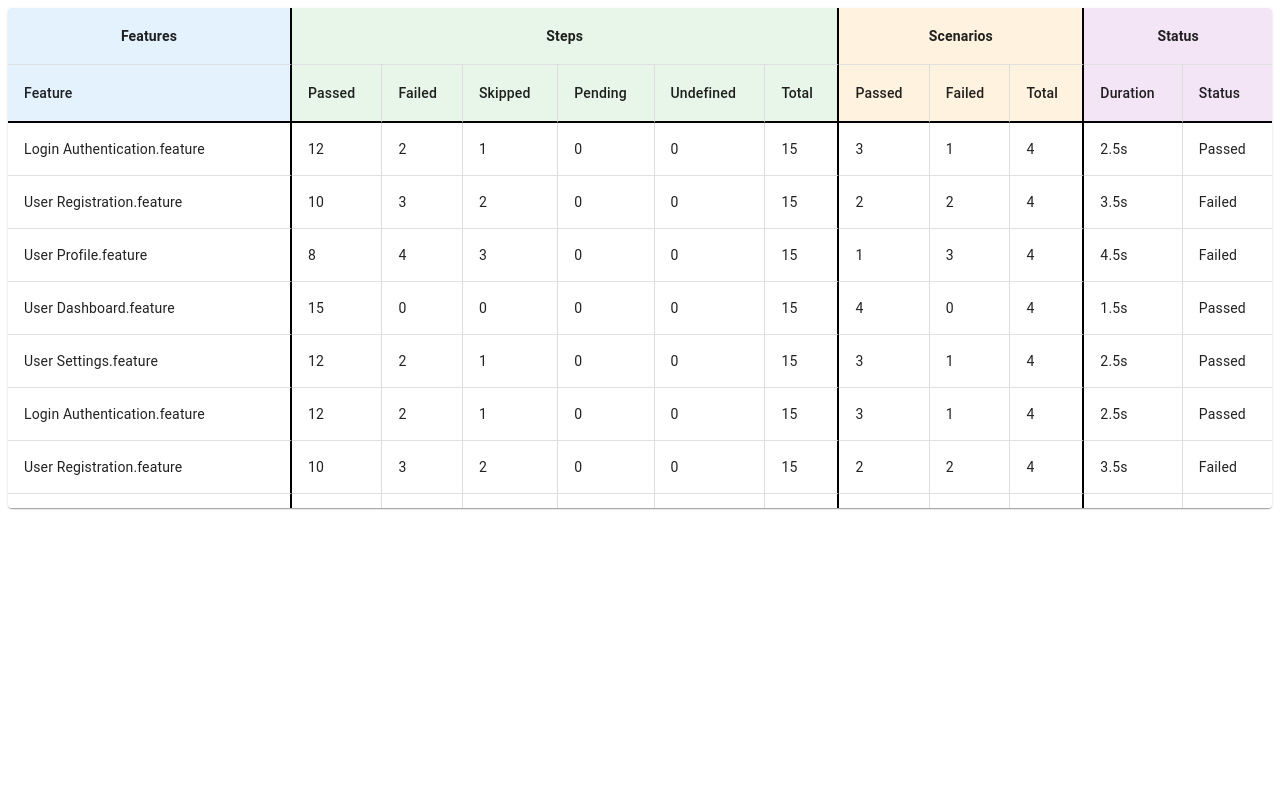
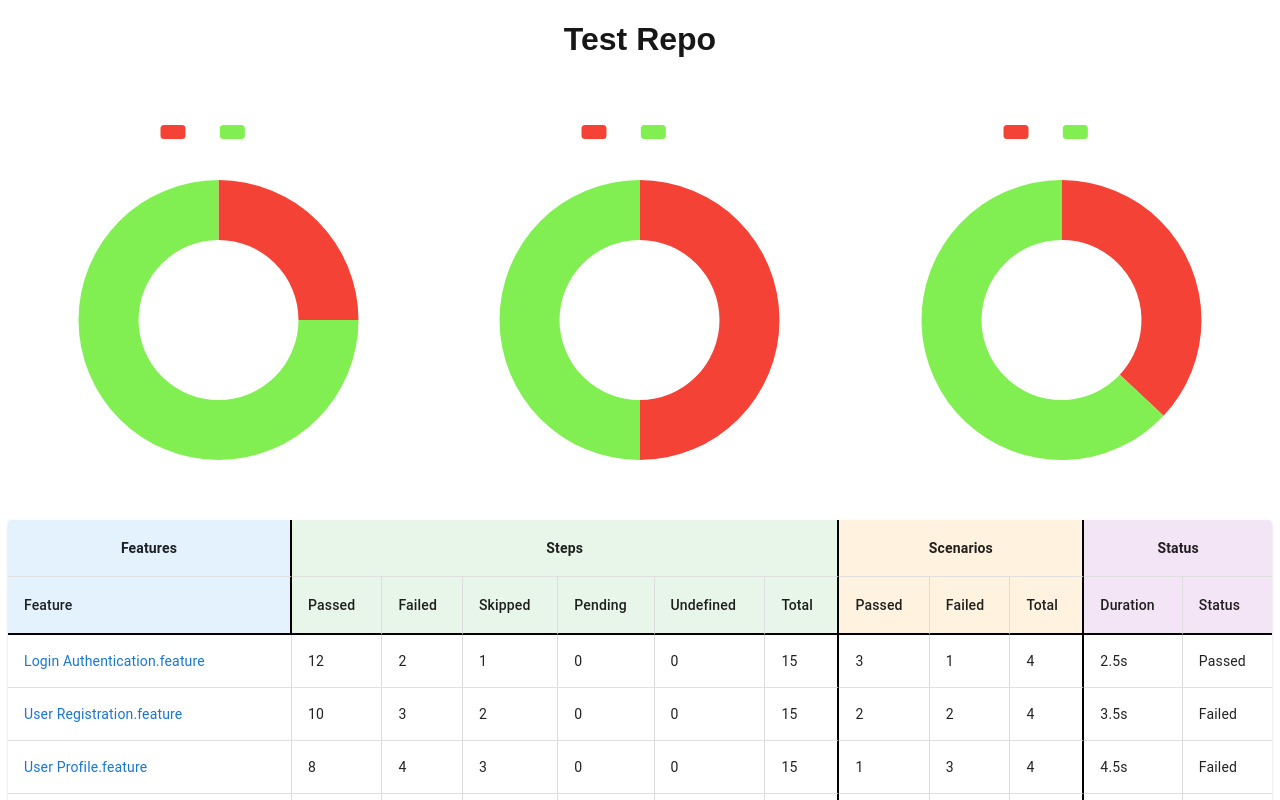
Before and after one commit to Codeyg12/test-view, a Next.js app: page / in a window 1280 px wide. Shown: the top 800 px of the page. Built offline with nearby package versions, Linux system fonts and the light colour scheme.

Commit message:
Creating home page

```diff
--- a/app/components/TestTable.tsx
+++ b/app/components/TestTable.tsx
@@ -1,5 +1,6 @@
 import { Table, TableCell, TableContainer, TableHead, TableRow, TableBody, Paper } from "@mui/material";
 import dummyData from "../../dummyData.json"
+import Link from "next/link";
 
 const TestTable = () => {
     // Header background colors
@@ -95,7 +96,17 @@ const TestTable = () => {
                 <TableBody>
                     {dummyData.map((data, index) => (
                         <TableRow key={index}>
-                            <TableCell sx={{ borderRight: '2px solid black' }}>{data.feature}.feature</TableCell>
+                            <TableCell sx={{ borderRight: '1px solid #ddd' }}>
+                                <Link
+                                    href={`/feature/${data.feature}`}
+                                    style={{
+                                        color: '#1976d2',
+                                        textDecoration: 'none'
+                                    }}
+                                >
+                                    {data.feature}.feature
+                                </Link>
+                            </TableCell>
                             <TableCell sx={{ borderRight: '1px solid #ddd' }}>{data.steps.passed}</TableCell>
                             <TableCell sx={{ borderRight: '1px solid #ddd' }}>{data.steps.failed}</TableCell>
                             <TableCell sx={{ borderRight: '1px solid #ddd' }}>{data.steps.skipped}</TableCell>
--- a/app/feature/[slug]/page.tsx
+++ b/app/feature/[slug]/page.tsx
@@ -1,4 +1,8 @@
-export default function Single() {
+
+
+export default function Single({slug}: any) {
+    console.log(slug);
+
     return (
         <>
         <h1>Hello</h1>
--- a/app/page.tsx
+++ b/app/page.tsx
@@ -9,12 +9,12 @@ import TreeMap from "./components/TreeMap";
 export default function Home() {
   return (
     <>
-    {/* https://echarts.apache.org/examples/en/editor.html?c=treemap-sunburst-transition */}
-      {/* <div className="flex">
-        <PieChart chartData={[{ testType: 'Features', failures: 25, passes: 75 }]} />
-        <PieChart chartData={[{ testType: 'Scenarios', failures: 50, passes: 50 }]} />
-        <PieChart chartData={[{ testType: 'Steps', failures: 37, passes: 63 }]} />
-      </div> */}
+    <h1 className="text-center">Test Repo</h1>
+      <div className="flex mb-10">
+        <PieChart chartData={[{ testType: 'Features', passes: 75, failures: 25 }]} />
+        <PieChart chartData={[{ testType: 'Scenarios', passes: 50, failures: 50 }]} />
+        <PieChart chartData={[{ testType: 'Steps', passes: 63, failures: 37 }]} />
+      </div>
       {/* <GithubUsers /> */}
       {/* <div className="w-1/2">
         <LineGraph />
```
